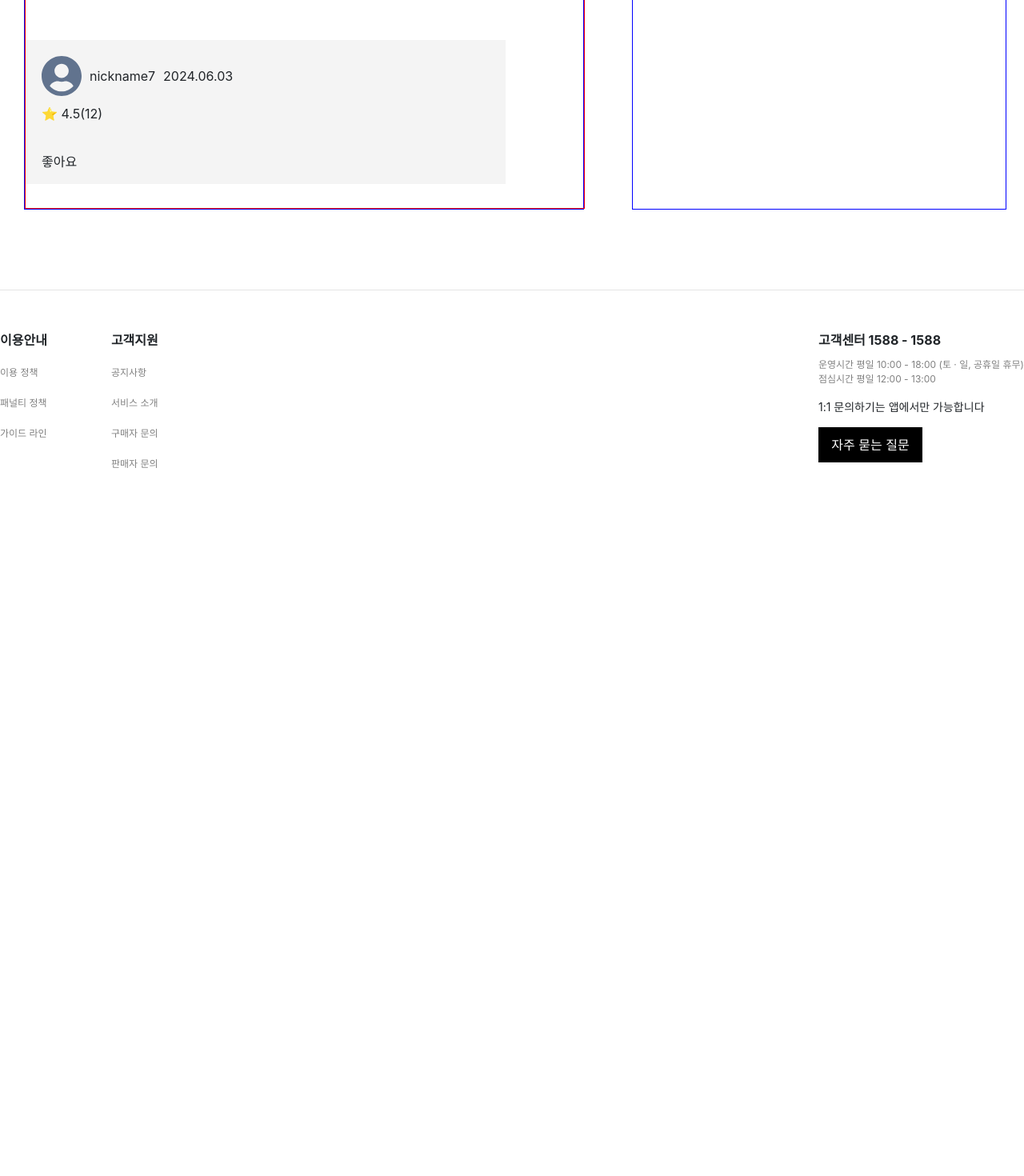
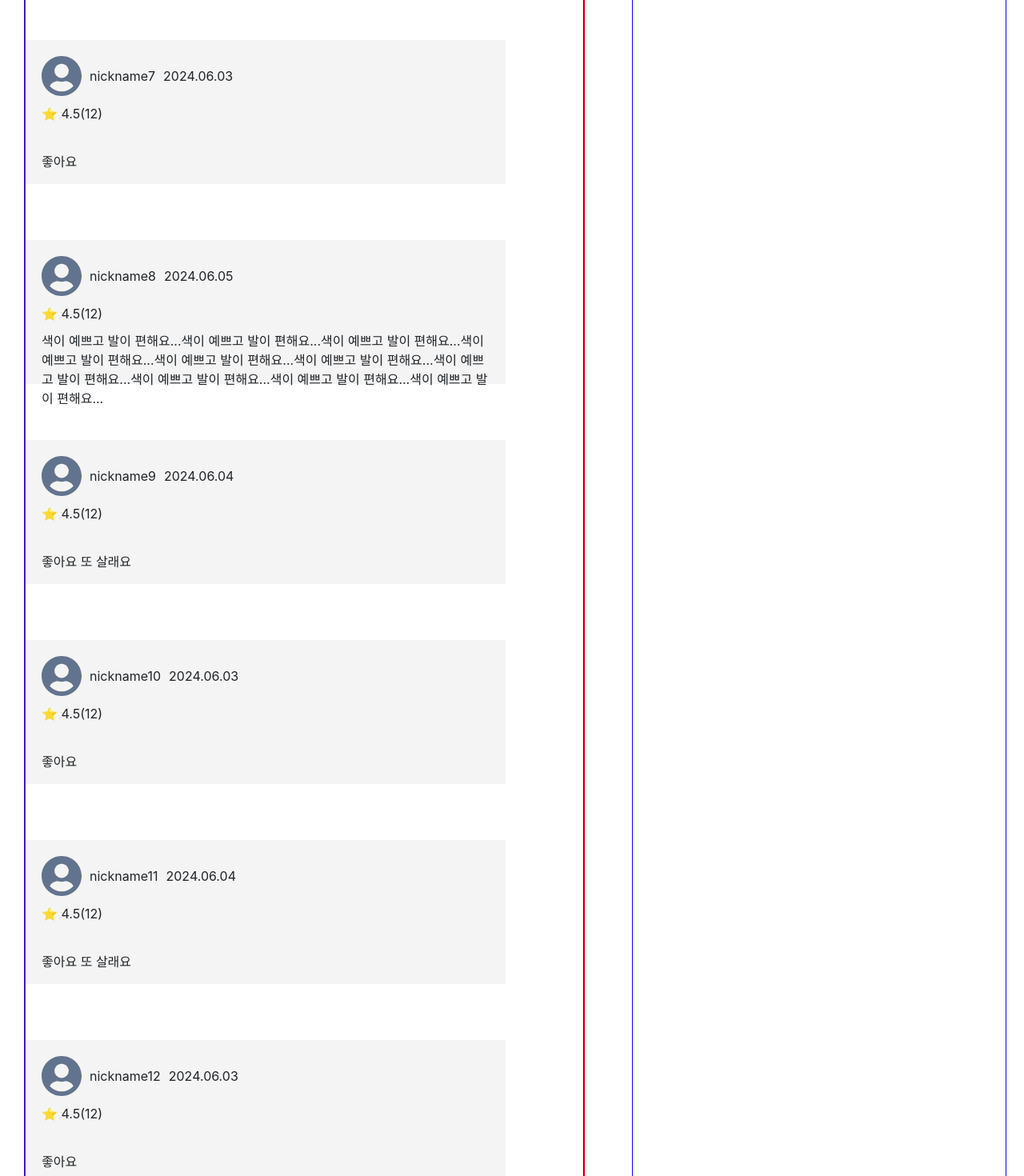
Before and after one commit to TradeWebProject/trade_web_project, a React (Create React App) app in the folder tradeweb/: page /detail in a window 1280 px wide. Shown: the part 2134-3604 px from the top of the page at 80% size. Before the commit the page ends 2773 px from the top, so only its background shows below. Built offline with nearby package versions, Linux system fonts and the light colour scheme; the HTML template or start-up script is replaced by a standard one.

Commit message:
상품 상세페이지 리뷰목록 무한스크롤 구현

```diff
--- a/tradeweb/src/components/detail/Detail.js
+++ b/tradeweb/src/components/detail/Detail.js
@@ -1,4 +1,4 @@
-import React, { useState } from "react";
+import React, { useState,  useEffect, useRef, useCallback } from "react";
 import styled from "styled-components";
 import DropdownOptions from "../common/DropdownOptions";
 import heartIcon from "../../assets/heart.svg";
@@ -6,6 +6,12 @@ import profile from "../../assets/profile.svg";
 import rightarrow from "../../assets/rightarrow.svg";
 
 const Detail = () => {
+  const [listData, setListData] = useState([]);
+  const [page, setPage] = useState(1);
+  const [hasMore, setHasMore] = useState(true);
+  const loader = useRef(null);
+
+
   // 임의의 데이터 정의
   const data = {
     image: "https://via.placeholder.com/700x448",
@@ -77,6 +83,46 @@ const Detail = () => {
         date: "2024.06.03",
         productId: 2,
     },
+    {
+      files: profile,
+      nickName: "nickname8",
+      starRate: 4,
+      reviewContent: "색이 예쁘고 발이 편해요...색이 예쁘고 발이 편해요...색이 예쁘고 발이 편해요...색이 예쁘고 발이 편해요...색이 예쁘고 발이 편해요...색이 예쁘고 발이 편해요...색이 예쁘고 발이 편해요...색이 예쁘고 발이 편해요...색이 예쁘고 발이 편해요...색이 예쁘고 발이 편해요...",
+      date: "2024.06.05",
+      productId: 2,
+  },
+  {
+      files: profile,
+      nickName: "nickname9",
+      starRate: 4,
+      reviewContent: "좋아요 또 살래요",
+      date: "2024.06.04",
+      productId: 2,
+  },
+  {
+      files: profile,
+      nickName: "nickname10",
+      starRate: 4,
+      reviewContent: "좋아요",
+      date: "2024.06.03",
+      productId: 2,
+  },
+  {
+      files: profile,
+      nickName: "nickname11",
+      starRate: 4,
+      reviewContent: "좋아요 또 살래요",
+      date: "2024.06.04",
+      productId: 2,
+  },
+  {
+      files: profile,
+      nickName: "nickname12",
+      starRate: 4,
+      reviewContent: "좋아요",
+      date: "2024.06.03",
+      productId: 2,
+  },
 ];
 
   // 데이터 추출
@@ -97,6 +143,50 @@ const Detail = () => {
     console.log(option);
   };
 
+  const loadMore = useCallback(() => {
+    const startIndex = (page - 1) * 5;
+    const endIndex = startIndex + 5;
+    const newReviews = reviewData.slice(startIndex, endIndex);
+
+    if (newReviews.length === 0) {
+        setHasMore(false);
+    } else {
+      setListData((prev) => [...prev, ...newReviews]);
+      setPage((prev) => prev + 1);
+    }
+  }, [page]);
+
+  useEffect(() => {
+    loadMore();
+  }, []);
+
+  useEffect(() => {
+    if (!hasMore) return;
+
+    console.log("useEffect");
+
+    let currentLoader = loader.current;
+
+    const observer = new IntersectionObserver(
+      (entries) => {
+        if (entries[0].isIntersecting) {
+           loadMore();
+        }
+      },
+      { threshold: 1 }
+    );
+
+    if (currentLoader) {
+      observer.observe(currentLoader);
+    }
+
+    return () => {
+      if (currentLoader) {
+        observer.unobserve(currentLoader);
+      }
+    };
+  }, [loadMore, hasMore]);
+
   return (
     <Wrapper>
       <Section>
@@ -105,8 +195,8 @@ const Detail = () => {
 
         <ReviewContainer>
 
-            {reviewData.map((data) => (
-            <ProfileContainer>
+            {listData.map((data, index) => (
+            <ProfileContainer key={index}>
               <ReviewHeader>
                 <img src={data.files} alt="profile"/>
                 <div>{data.nickName}</div>
@@ -125,6 +215,7 @@ const Detail = () => {
             </ProfileContainer>
             ))}
         </ReviewContainer>
+        <div ref={loader}></div>
       </Section>
       <Section>
         <UserSection>
```
